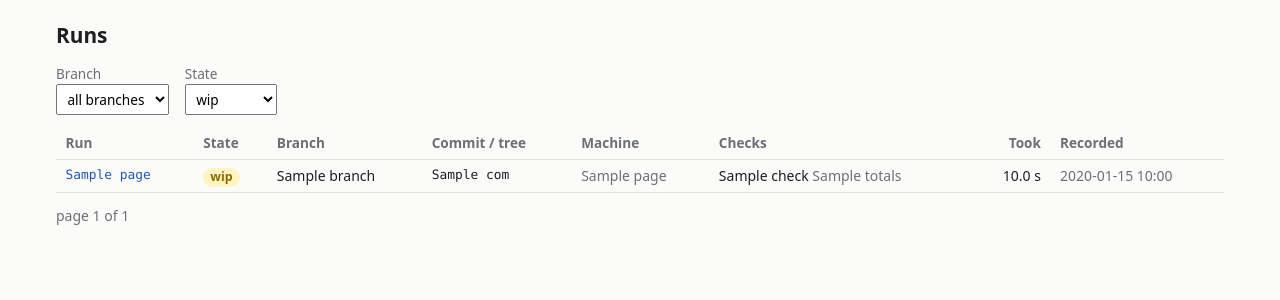
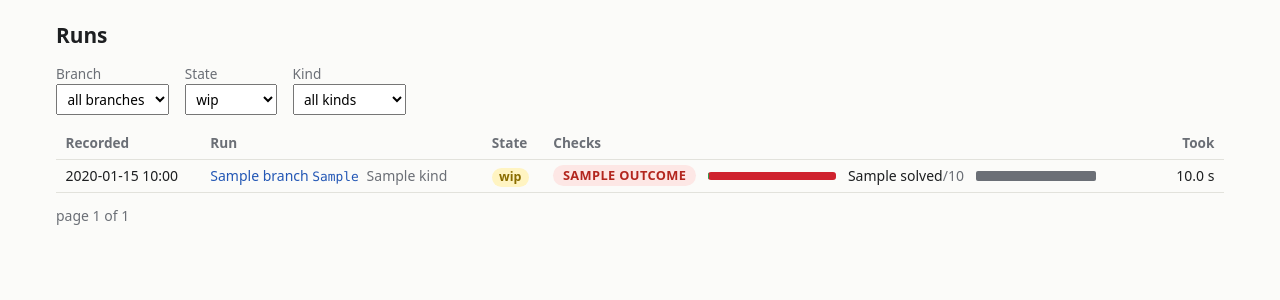
Before and after one commit to looak/nyayo, a Django app: template nyayo/runs/templates/runs/runs_list.html in a window 1280 px wide. Shown: the part 51-351 px from the top of the page. Run offline with Django 5.2, Linux system fonts and the light colour scheme; the template is opened without the code that fills it: most values are stand-ins (such as "Sample title", 1, 10 or a date in 2020); parts of the project's set-up code (start-up, migrations or seed data) failed here and were passed over.

Commit message:
Sum up each run's checks on the runs list
The runs list read like a table of facts. Now the date it was recorded comes first, a run is named by its branch and
the start of its commit (the tree while wip), and its checks are folded into one cell: the worst verdict, a bar of
positions solved over every check, and a coloured marker per check whose tooltip has its score and time. The commit
and machine columns are gone, both are on the run page, whose heading uses the same name.

A kind filter shows smoke or extended runs only, and the list is ordered newest first explicitly.

```diff
--- a/nyayo/runs/templates/runs/base.html
+++ b/nyayo/runs/templates/runs/base.html
@@ -111,6 +111,16 @@
   .board { width: 100%; max-width: 360px; }
   .board svg { display: block; width: 100%; height: auto; }
   .nowrap { white-space: nowrap; }
+  .run-summary { display: flex; flex-wrap: wrap; gap: .3rem .75rem; align-items: center; }
+  .run-summary .outcome { min-width: 7.5rem; text-align: center; }
+  .mini-bar { display: inline-flex; width: 8rem; height: 8px; border-radius: 3px; overflow: hidden;
+              background: var(--cell-fail); }
+  .mini-figure { font-variant-numeric: tabular-nums; min-width: 5.5rem; }
+  .check-dots { display: inline-flex; gap: 3px; }
+  .dot { display: inline-block; width: 10px; height: 10px; border-radius: 2px; background: var(--muted); }
+  .dot.pass { background: var(--cell-pass); }
+  .dot.warn { background: var(--wip); }
+  .dot.fail, .dot.error { background: var(--cell-fail); }
   .pager { margin-top: .75rem; display: flex; gap: 1rem; }
 </style>
 </head>
--- a/nyayo/runs/templates/runs/run_detail.html
+++ b/nyayo/runs/templates/runs/run_detail.html
@@ -2,7 +2,7 @@
 {% load runs_extras %}
 {% block title %}{{ run.short_name }} · nyayo{% endblock %}
 {% block content %}
-<h1><span class="mono">{{ run.short_name }}</span> <span class="badge {{ run.state }}">{{ run.state }}</span></h1>
+<h1>{{ run.branch|default:"(no branch)" }} <span class="mono">{{ run.revision|sha:7 }}</span> <span class="muted">{{ run.kind }}</span> <span class="badge {{ run.state }}">{{ run.state }}</span></h1>
 <dl class="facts">
   <dt>Branch</dt><dd>{{ run.branch }}</dd>
   {% if run.commit %}<dt>Commit</dt><dd class="mono">{{ run.commit }}</dd>{% endif %}
--- a/nyayo/runs/templates/runs/runs_list.html
+++ b/nyayo/runs/templates/runs/runs_list.html
@@ -16,32 +16,41 @@
       {% for s in states %}<option value="{{ s }}"{% if s == state %} selected{% endif %}>{{ s }}</option>{% endfor %}
     </select>
   </label>
+  <label>Kind
+    <select name="kind" onchange="this.form.submit()">
+      <option value="">all kinds</option>
+      {% for k in kinds %}<option value="{{ k }}"{% if k == kind %} selected{% endif %}>{{ k }}</option>{% endfor %}
+    </select>
+  </label>
   <noscript><button>Filter</button></noscript>
 </form>
 {% if page.object_list %}
 <div class="scroll">
 <table>
-  <thead><tr><th>Run</th><th>State</th><th>Branch</th><th>Commit / tree</th><th>Machine</th><th>Checks</th><th class="num">Took</th><th>Recorded</th></tr></thead>
+  <thead><tr><th>Recorded</th><th>Run</th><th>State</th><th>Checks</th><th class="num">Took</th></tr></thead>
   <tbody>
-  {% for run in page.object_list %}
+  {% for run in page.object_list %}{% with summary=run.summary %}
     <tr>
-      <td class="mono"><a href="{% url 'run' run.pk %}">{{ run.short_name }}</a></td>
+      <td class="nowrap">{{ run.recorded_at|date:"Y-m-d H:i" }}</td>
+      <td><a href="{% url 'run' run.pk %}">{{ run.branch|default:"(no branch)" }} <span class="mono">{{ run.revision|sha:7 }}</span></a> <span class="muted">{{ run.kind }}</span></td>
       <td><span class="badge {{ run.state }}">{{ run.state }}</span></td>
-      <td>{{ run.branch }}</td>
-      <td class="mono">{% if run.commit %}{{ run.commit|sha }}{% else %}<span class="muted">tree</span> {{ run.tree|sha }}{% endif %}</td>
-      <td>{{ run.machine|default:"" }}<div class="muted">{{ run.host_name }}</div></td>
-      <td>{% for check in run.checks.all %}<div>{{ check.name|default:check.check_id }} <span class="muted">{{ check.totals }}</span>{% if check.status != "pass" %} <span class="status-error">{{ check.status }}</span>{% endif %}</div>{% endfor %}</td>
+      <td>{% if summary.checks %}
+        <div class="run-summary">
+          <span class="outcome {{ summary.outcome }}">{{ summary.outcome|outcome_label }}</span>
+          {% if summary.total %}<span class="mini-bar" role="img" aria-label="{{ summary.solved|num }} of {{ summary.total|num }} positions solved"><span class="seg pass" style="width: {{ summary.percent|stringformat:".3f" }}%"></span></span>
+          <span class="mini-figure">{{ summary.solved|num }}<span class="muted">/{{ summary.total|num }}</span></span>{% endif %}
+          <span class="check-dots">{% for check in summary.checks %}<i class="dot {{ check.outcome }}" title="{{ check.name|default:check.check_id }}: {{ check.outcome|outcome_label }}{% if check.totals %}, {{ check.totals }}{% endif %}{% if check.duration is not None %}, {{ check.duration|seconds }}{% endif %}"></i>{% endfor %}</span>
+        </div>{% else %}<span class="muted">no checks</span>{% endif %}</td>
       <td class="num nowrap">{{ run.duration|seconds }}</td>
-      <td class="muted">{{ run.recorded_at|date:"Y-m-d H:i" }}</td>
     </tr>
-  {% endfor %}
+  {% endwith %}{% endfor %}
   </tbody>
 </table>
 </div>
 <div class="pager">
-  {% if page.has_previous %}<a href="?branch={{ branch|urlencode }}&state={{ state }}&page={{ page.previous_page_number }}">newer</a>{% endif %}
+  {% if page.has_previous %}<a href="?branch={{ branch|urlencode }}&state={{ state }}&kind={{ kind|urlencode }}&page={{ page.previous_page_number }}">newer</a>{% endif %}
   <span class="muted">page {{ page.number }} of {{ page.paginator.num_pages }}</span>
-  {% if page.has_next %}<a href="?branch={{ branch|urlencode }}&state={{ state }}&page={{ page.next_page_number }}">older</a>{% endif %}
+  {% if page.has_next %}<a href="?branch={{ branch|urlencode }}&state={{ state }}&kind={{ kind|urlencode }}&page={{ page.next_page_number }}">older</a>{% endif %}
 </div>
 {% else %}
 <p class="muted">No runs yet. Push one from Elephant with <code>python test/results.py sync</code>.</p>
```
Also changed, not shown: nyayo/runs/models.py (+15 -0 lines), nyayo/runs/views.py (+7 -4 lines), nyayo/tests/test_pages.py (+7 -3 lines), README.md.
